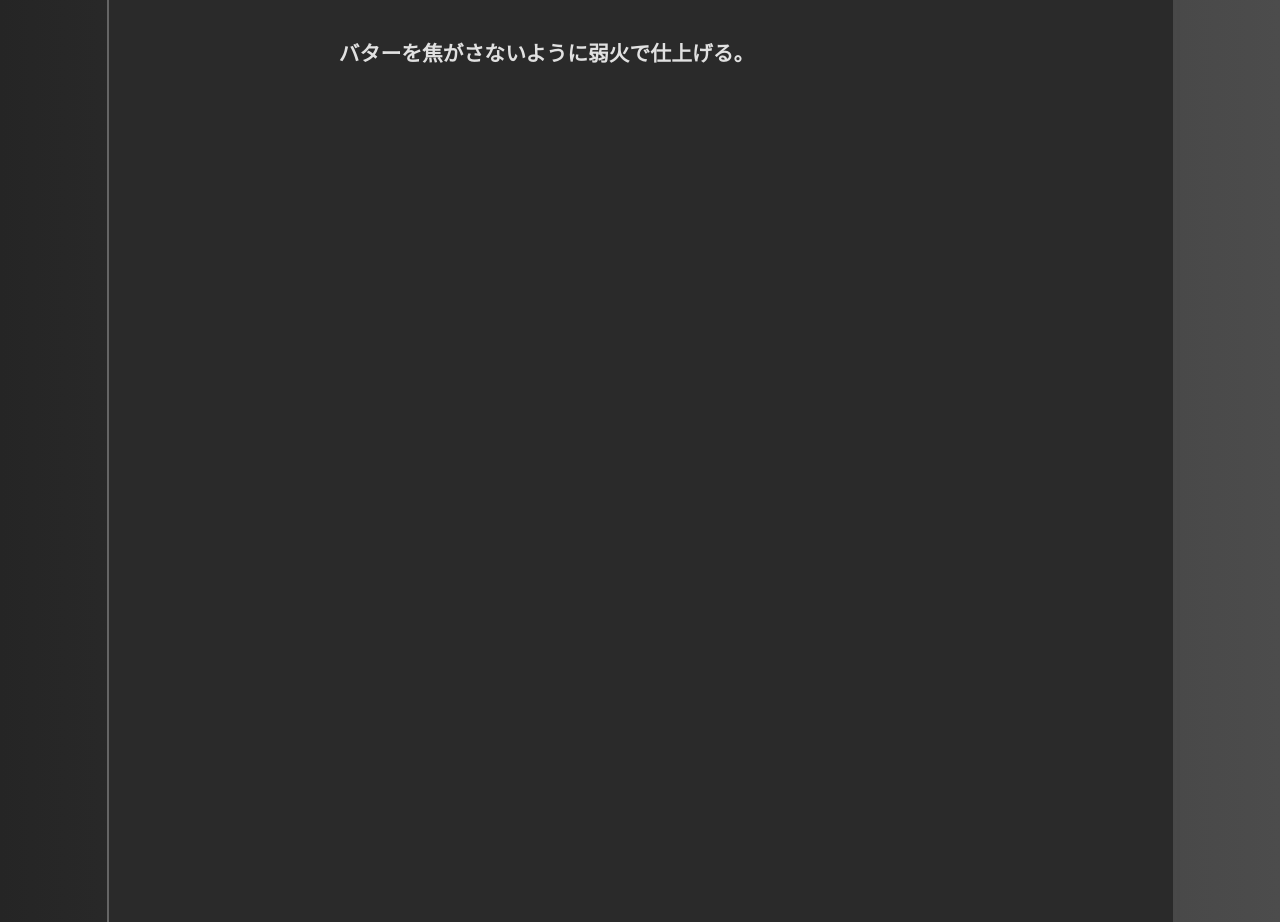
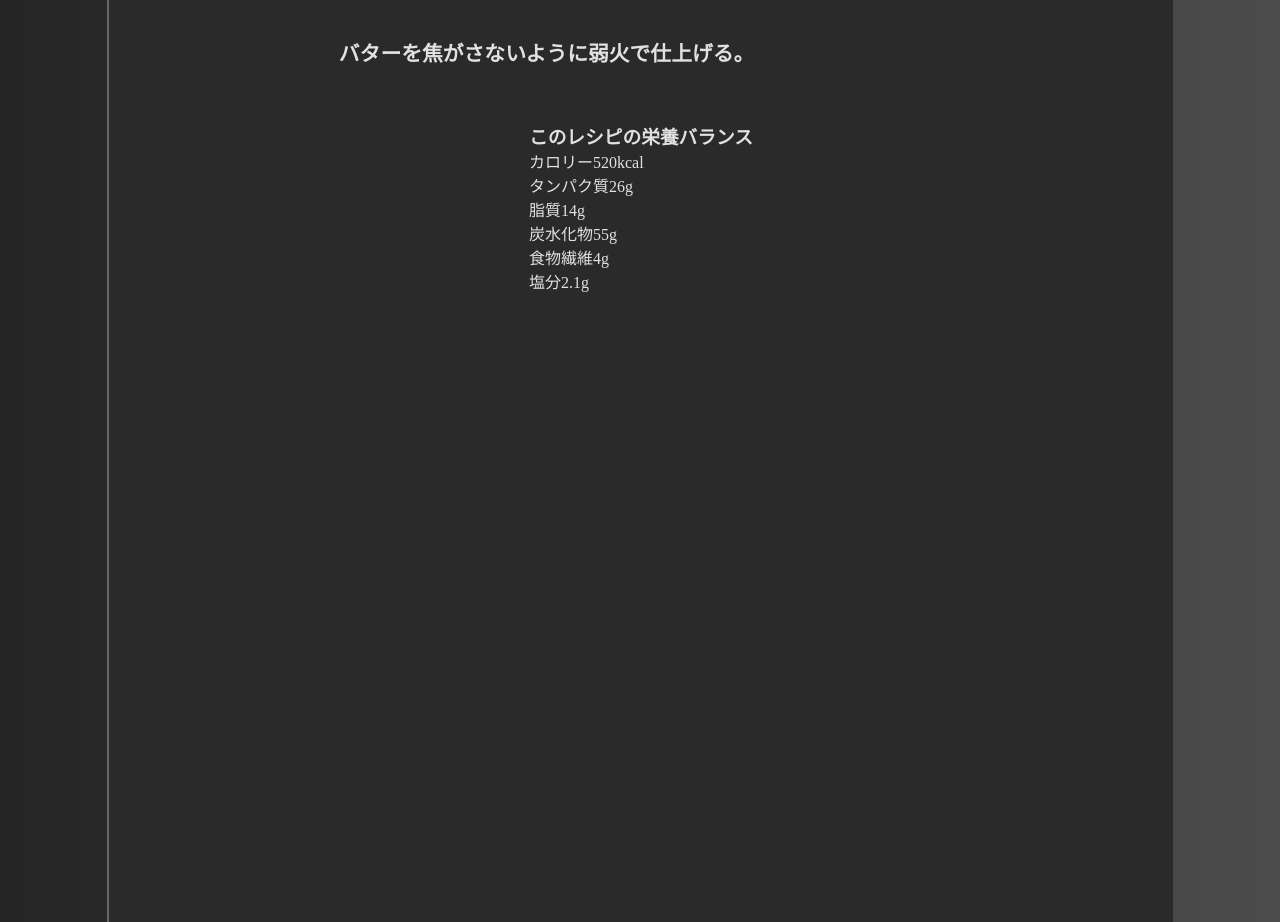
Before and after one commit to fuyuki369/N2React-app-plusAI, a React (Vite) app in the folder FrontEnd/my-app/: page /cooking in a window 1280 px wide. Shown: the part 3280-4202 px from the top of the page. Built offline with nearby package versions, Linux system fonts and the light colour scheme.

Commit message:
栄養推定部分のHTML部分

```diff
--- a/FrontEnd/my-app/src/pages/CookingAssistance/cooking.jsx
+++ b/FrontEnd/my-app/src/pages/CookingAssistance/cooking.jsx
@@ -25,6 +25,7 @@ function CookingAssistance(){
     /*テイスト・雰囲気・目的*/
     const [taste,setTaste] = useState("");              //テイスト(自由)
 
+
     //アウトプット
     /*レシピタイトル・概要*/
     const [IngredientTitle,setIngredientTitle] = useState("レシピ名 of the レシピ名");      //レシピタイトル  //css調整のため一時的初期値
@@ -36,6 +37,16 @@ function CookingAssistance(){
 
     /*調理ポイント*/
     const [recipePoint,setRecipePoint] = useState("バターを焦がさないように弱火で仕上げる。");  //調理ポイント
+
+
+    //栄養バランス
+    /*栄養素*/
+    const [calorie,setCalorie] = useState("520");                  //カロリー //一時的初期値
+    const [protein,setProtein] = useState("26");                  //タンパク質
+    const [lipid,setLipid] = useState("14");                      //脂質
+    const [carbohydrates,setCarbohydrates] = useState("55");      //炭水化物
+    const [fiber,setFiber] = useState("4");                      //食物繊維
+    const [salt,setSalt] = useState("2.1");                        //塩分
 
     return(
         <div className="cooking-container">
@@ -234,7 +245,35 @@ function CookingAssistance(){
 
                 {/*栄養推定部分*/}
                 <section className="nutrition-area">
-                    <div className="nutrition-output"></div>
+                    <div className="nutrition-output">
+                        <h3>このレシピの栄養バランス</h3>
+                        <div className="nutrition-detail">
+                            <div className="nutrition calorie">  {/*spanで左右に分ける*/}
+                                <span className="label">カロリー</span>
+                                <span className="value">{calorie}kcal</span>         {/*単位は一旦つけておく*/}
+                            </div>
+                            <div className="nutrition protein">
+                                <span className="label">タンパク質</span>
+                                <span className="value">{protein}g</span>
+                            </div>
+                            <div className="nutrition lipid">
+                                <span className="label">脂質</span>
+                                <span className="value">{lipid}g</span>
+                            </div>
+                            <div className="nutrition carbohydrates">
+                                <span className="label">炭水化物</span>
+                                <span className="value">{carbohydrates}g</span>
+                            </div>
+                            <div className="nutrition fiber">
+                                <span className="label">食物繊維</span>
+                                <span className="value">{fiber}g</span>
+                            </div>
+                            <div className="nutrition salt">
+                                <span className="label">塩分</span>
+                                <span className="value">{salt}g</span>
+                            </div>
+                        </div>
+                    </div>
                 </section>
 
                 {/*イメージAI画像部分*/}
```
